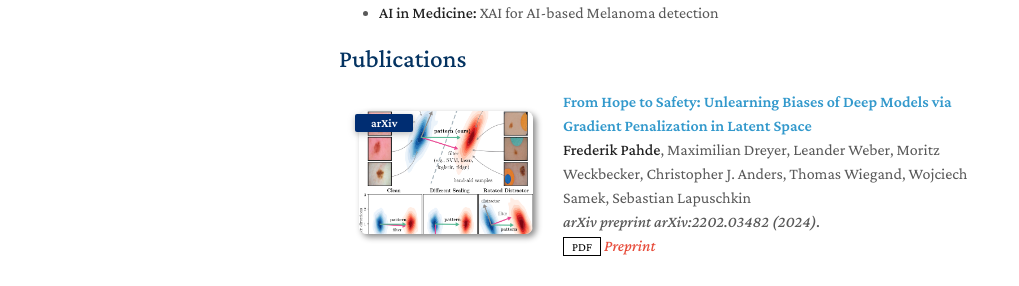
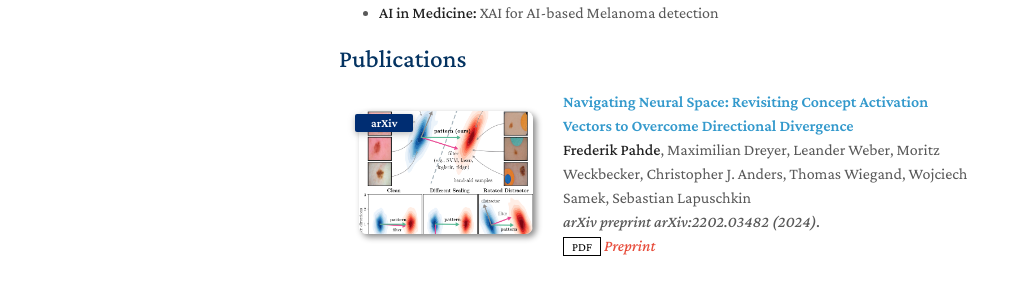
Before and after one commit to frederikpahde/frederikpahde.github.io, a Jekyll site: the page built from index.md, in a window 1280 px wide and 900 px high. Shown: the part 434-720 px from the top of the window, without its empty margins (131-1150 px from the left). Built offline with Jekyll 4.4.1, drawn with Linux system fonts in a browser that asks for light colours; nearby versions of some CDN libraries; a style sheet for code colours, icons or effects is not loaded; our own code applies the rules of GitHub Pages for plain Markdown files.

Commit message:
updated publications

```diff
--- a/_data/publications.yml
+++ b/_data/publications.yml
@@ -1,6 +1,6 @@
 main:
 
-  - title: "From Hope to Safety: Unlearning Biases of Deep Models via Gradient Penalization in Latent Space"
+  - title: "Navigating Neural Space: Revisiting Concept Activation Vectors to Overcome Directional Divergence"
     authors: <strong>Frederik Pahde</strong>, Maximilian Dreyer, Leander Weber, Moritz Weckbecker, Christopher J. Anders, Thomas Wiegand, Wojciech Samek, Sebastian Lapuschkin
     conference_short: arXiv
     conference: arXiv preprint arXiv:2202.03482 (2024).
```
Also changed, not shown: 1 other file.
